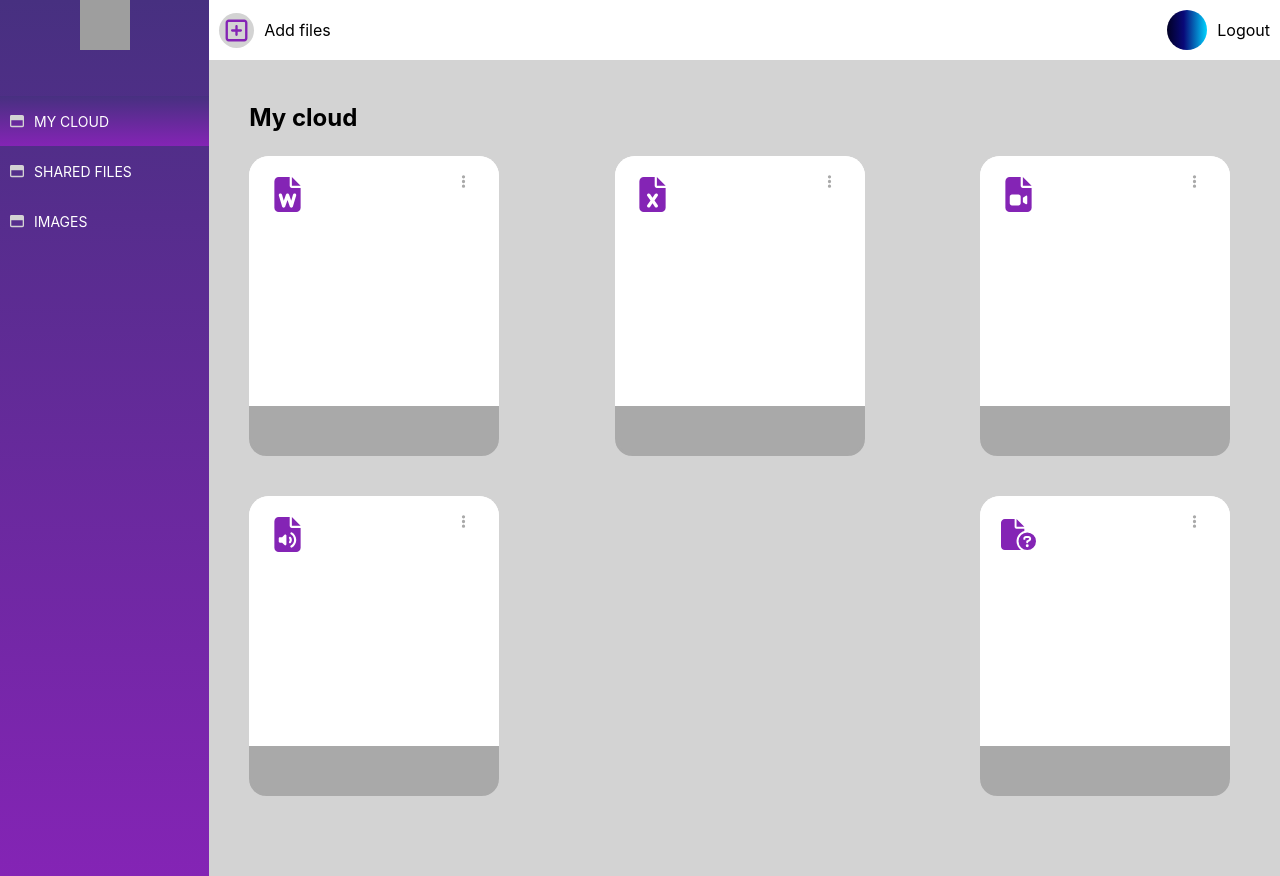
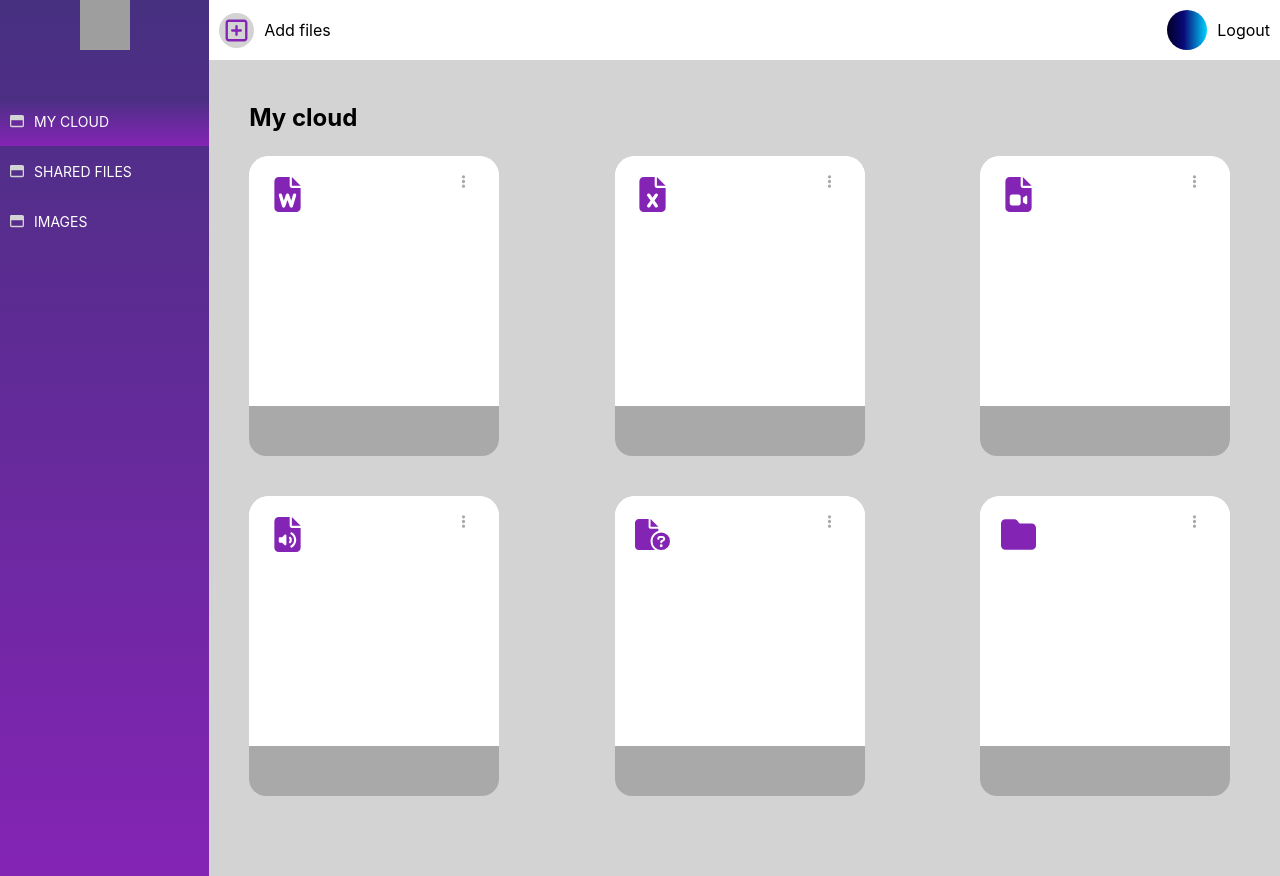
Before and after one commit to web2ls/own-image-storage, a React (Vite) app in the folder frontend-rebuild/: page /cloud in a window 1280 px wide. Built offline with nearby package versions, Linux system fonts and the light colour scheme; no server answers; sample sign-in values are in the browser's storage; grey boxes are pictures that could not be loaded.

Commit message:
try to find path to DnD functionality

```diff
--- a/frontend-rebuild/package.json
+++ b/frontend-rebuild/package.json
@@ -19,6 +19,8 @@
     "firebase": "^9.21.0",
     "react": "^18.2.0",
     "react-bootstrap": "2.7.2",
+    "react-dnd": "^16.0.1",
+    "react-dnd-html5-backend": "^16.0.1",
     "react-dom": "^18.2.0",
     "react-router-dom": "6.9.0",
     "react-transition-group": "4.4.5",
--- a/frontend-rebuild/src/constants.js
+++ b/frontend-rebuild/src/constants.js
@@ -12,35 +12,41 @@ const FILE_TYPES = {
 
 const MOCK_FILES_LIST = [
   {
-    id: 1,
+    id: "1",
     name: 'file1',
     createdAt: new Date().getTime(),
     type: FILE_TYPES.WORD,
   },
   {
-    id: 2,
+    id: "2",
     name: 'file2',
     createdAt: new Date().getTime(),
     type: FILE_TYPES.EXCEL,
   },
   {
-    id: 3,
+    id: "3",
     name: 'file3',
     createdAt: new Date().getTime(),
     type: FILE_TYPES.VIDEO,
   },
   {
-    id: 4,
+    id: "4",
     name: 'file4',
     createdAt: new Date().getTime(),
     type: FILE_TYPES.AUDIO,
   },
   {
-    id: 5,
+    id: "5",
     name: 'file4',
     createdAt: new Date().getTime(),
     type: FILE_TYPES.FILE,
   },
+  {
+    id: "6",
+    name: 'my folder',
+    createdAt: new Date().getTime(),
+    type: FILE_TYPES.FOLDER,
+  },
 ]
 
 export { FILE_TYPES, MOCK_FILES_LIST };
```
Also changed, not shown: 1 other file (tests, documents, lock files or other folders).
